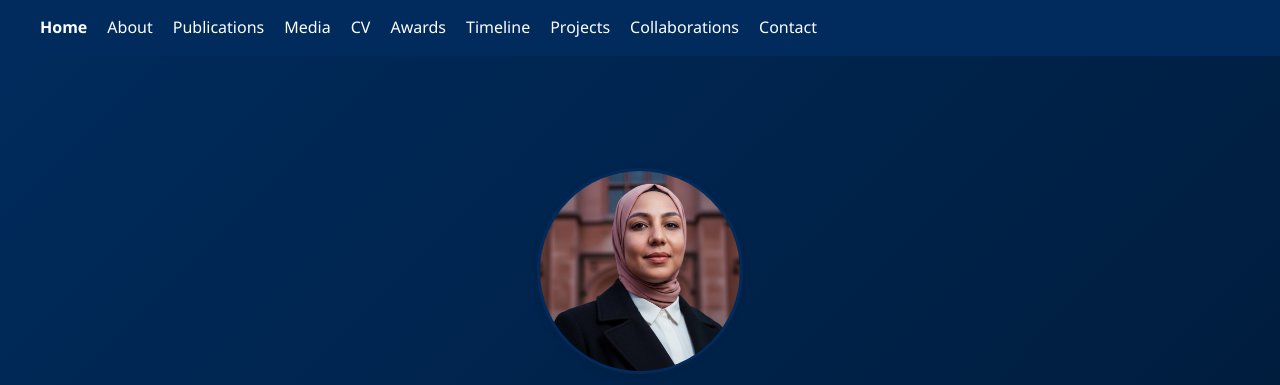
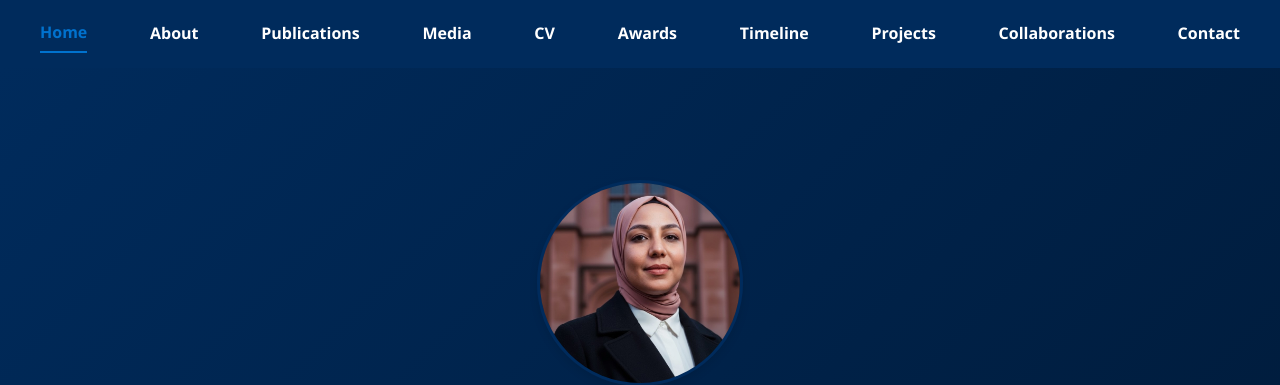
Before and after one commit to SarahkAbbood/SarahKAbbood.github.io, a plain HTML site: page index.html in a window 1280 px wide. Shown: the top 385 px of the page. Drawn offline with Linux system fonts and the light colour scheme.

Commit message:
Update index.html

```diff
--- a/index.html
+++ b/index.html
@@ -12,20 +12,20 @@
   <link rel="stylesheet" href="css/styles.css">
 </head>
 <body>
- <nav style="background:#002b5c; padding: 15px 20px;">
-  <div style="max-width: 1200px; margin: auto; display: flex; flex-wrap: wrap; gap: 20px; align-items: center;">
-    <a href="index.html" style="color: white; text-decoration: none; font-weight: bold;">Home</a>
-    <a href="about.html" style="color: white; text-decoration: none;">About</a>
-    <a href="publications.html" style="color: white; text-decoration: none;">Publications</a>
-    <a href="media.html" style="color: white; text-decoration: none;">Media</a>
-    <a href="cv.html" style="color: white; text-decoration: none;">CV</a>
-    <a href="awards.html" style="color: white; text-decoration: none;">Awards</a>
-    <a href="timeline.html" style="color: white; text-decoration: none;">Timeline</a>
-    <a href="projects.html" style="color: white; text-decoration: none;">Projects</a>
-    <a href="collaborations.html" style="color: white; text-decoration: none;">Collaborations</a>
-    <a href="contact.html" style="color: white; text-decoration: none;">Contact</a>
-  </div>
-</nav>
+  <nav class="navigation">
+    <div class="nav-container">
+      <a href="index.html" class="active">Home</a> <a href="about.html">About</a>
+      <a href="publications.html">Publications</a>
+      <a href="media.html">Media</a>
+      <a href="cv.html">CV</a>
+      <a href="awards.html">Awards</a>
+      <a href="timeline.html">Timeline</a>
+      <a href="projects.html">Projects</a>
+      <a href="collaborations.html">Collaborations</a>
+      <a href="contact.html">Contact</a>
+    </div>
+  </nav>
+
 <header>
   <div class="profile-section">
     <img src="images/profile-photo.jpg" alt="Dr. Sarah Kadhim Abbood" class="profile-photo">
@@ -57,8 +57,7 @@
 
   <section class="section">
     <h2>Research Areas</h2>
-    <div class="about-grid">
-      <div class="card">
+    <div class="about-grid"> <div class="card">
         <img src="https://images.pexels.com/photos/2280571/pexels-photo-2280571.jpeg" alt="Pharmacology research area">
         <div class="card-content">
           <h3>Pharmacology</h3>
```
